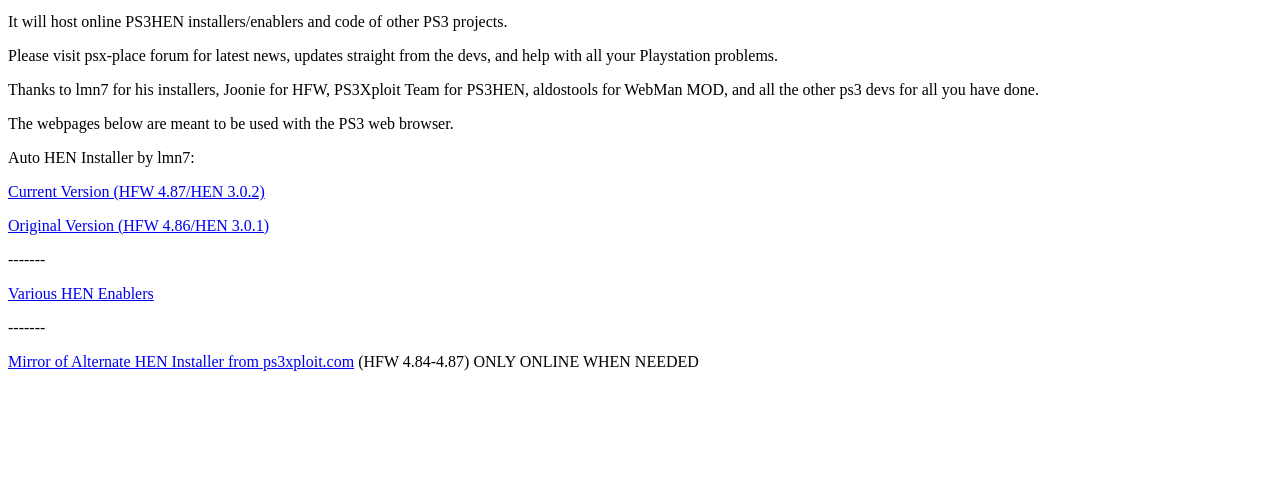
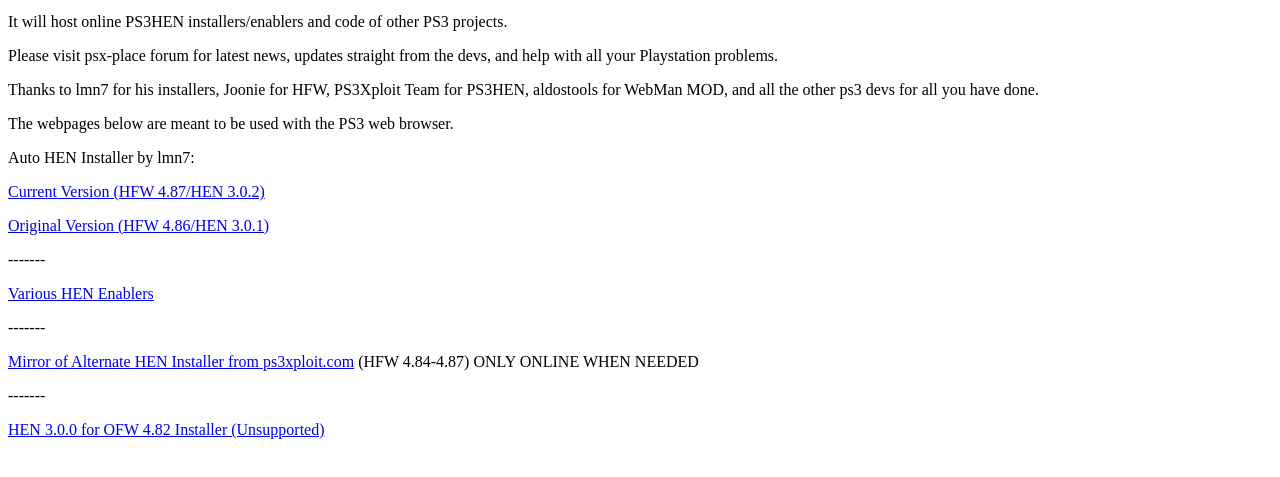
Before and after one commit to ps3addict/ps3addict.github.io, a plain HTML site: page index.html in a window 1280 px wide. Shown: the part 101-578 px from the top of the page. Drawn offline with Linux system fonts and the light colour scheme.

Commit message:
Update index.html

```diff
--- a/index.html
+++ b/index.html
@@ -20,6 +20,8 @@
 <p><a href="https://ps3addict.github.io/enablehen/" target="_blank">Various HEN Enablers</a></p>
 <p>-------</p>
 <p><a href="https://ps3addict.github.io/alternate/" target="_blank">Mirror of Alternate HEN Installer from ps3xploit.com</a> (HFW 4.84-4.87) ONLY ONLINE WHEN NEEDED</p>
+<p>-------</p>
+<p><a href="https://ps3addict.github.io/hen482/" target="_blank">HEN 3.0.0 for OFW 4.82 Installer (Unsupported)<a></p>
 </body>
 
 </html>
```
